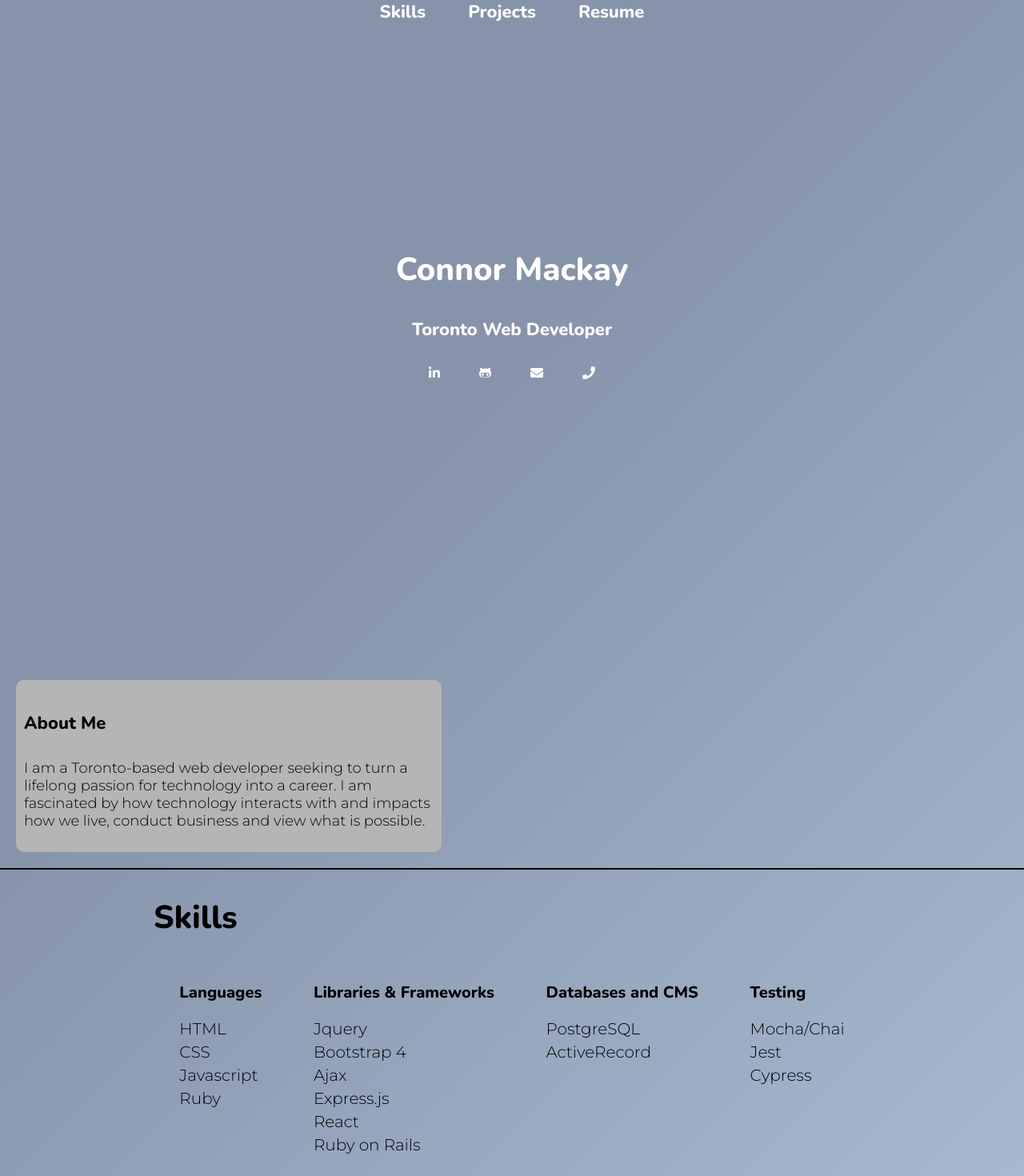
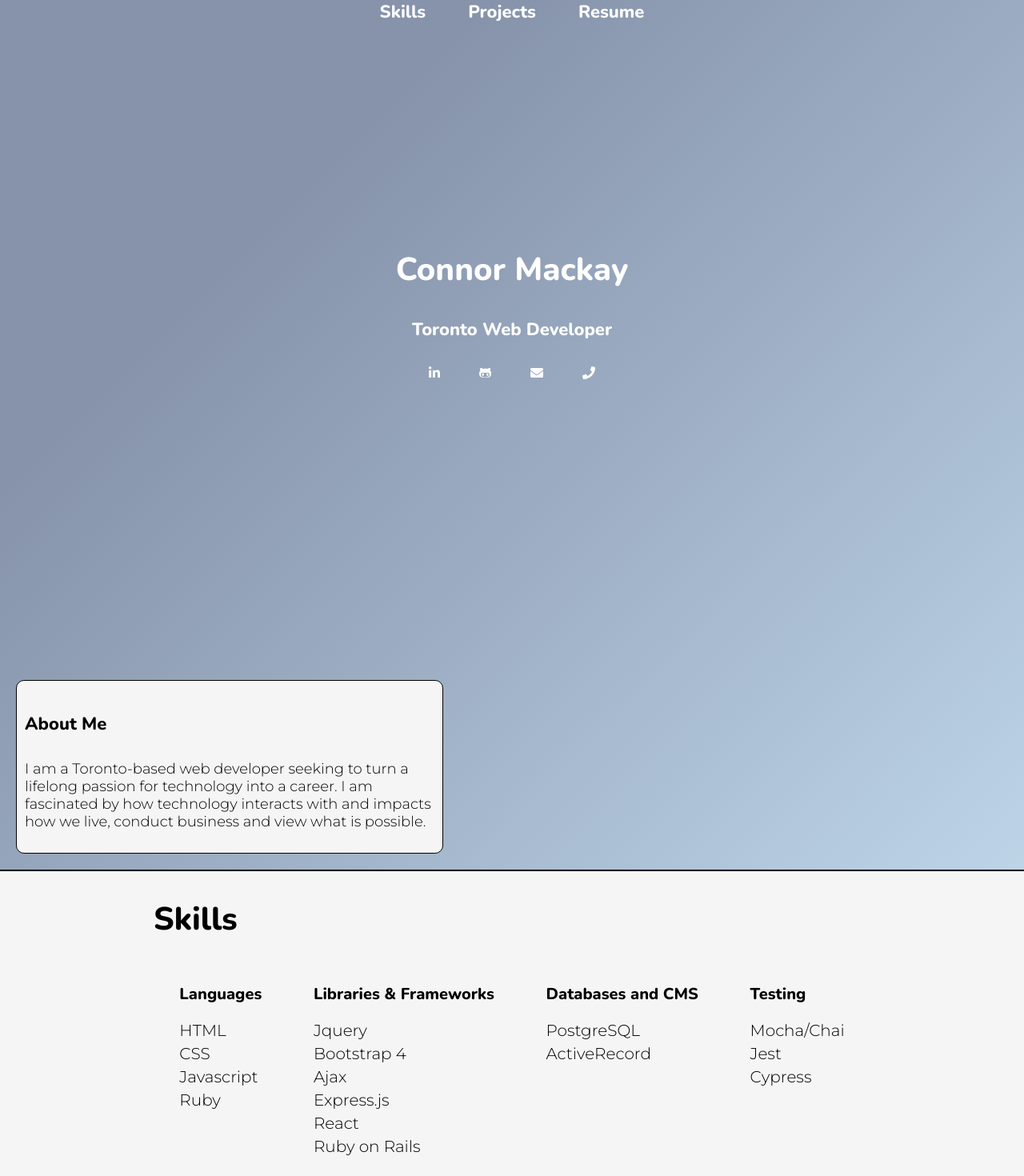
Before and after one commit to CD-Mackay/CD-Mackay.github.io, a React (Create React App) app: page / in a window 1280 px wide. Shown: the top 1470 px of the page at 80% size. Built offline with nearby package versions, Linux system fonts and the light colour scheme.

Commit message:
refactor intro section

```diff
--- a/src/App.css
+++ b/src/App.css
@@ -13,11 +13,10 @@
 .App-link {
   color: #61dafb;
 }
-
-.App {
+.opener {
+  /* height: 100vh; */
   background-color: #bdd4e7;
   background-image: linear-gradient(315deg, #bdd4e7 0%, #8693ab 74%);
-
 }
 @keyframes App-logo-spin {
   from {
--- a/src/App.js
+++ b/src/App.js
@@ -18,10 +18,12 @@ library.add(fab, faCheckSquare, faCoffee, faGithubAlt, faLinkedinIn, faEnvelope,
 function App() {
   return (
     <div className="App">
+      <div className="opener">
       <Header />
       <Introduction />
       {/* <Separator /> */}
       <About />
+      </div>
       <Separator />
       <Skills />
       <Separator />
--- a/src/Components/styles.scss
+++ b/src/Components/styles.scss
@@ -46,8 +46,6 @@ i:hover {
   flex-direction: column;
   justify-content: center;
 
-
-
 }
 
 .contact-info {
@@ -64,8 +62,9 @@ i:hover {
   margin-left: 20px;
   margin-bottom: 20px;
   margin-top: 20px;
-  background-color: $accent-color;
+  background-color: $background-color;
   padding: 10px;
+  border: 1px solid black;
   border-radius: 10px;
   p {
     font-family: 'Montserrat', sans-serif;
@@ -99,6 +98,7 @@ body {
   padding: 20px;
   width: 40%;
   height: 30vh;
+
 }
 
 #info-wrapper {
@@ -122,10 +122,9 @@ li {
 
 }
 
-
-
 #nav {
   width: 100%;
+
 }
 
 .nav-link {
```
